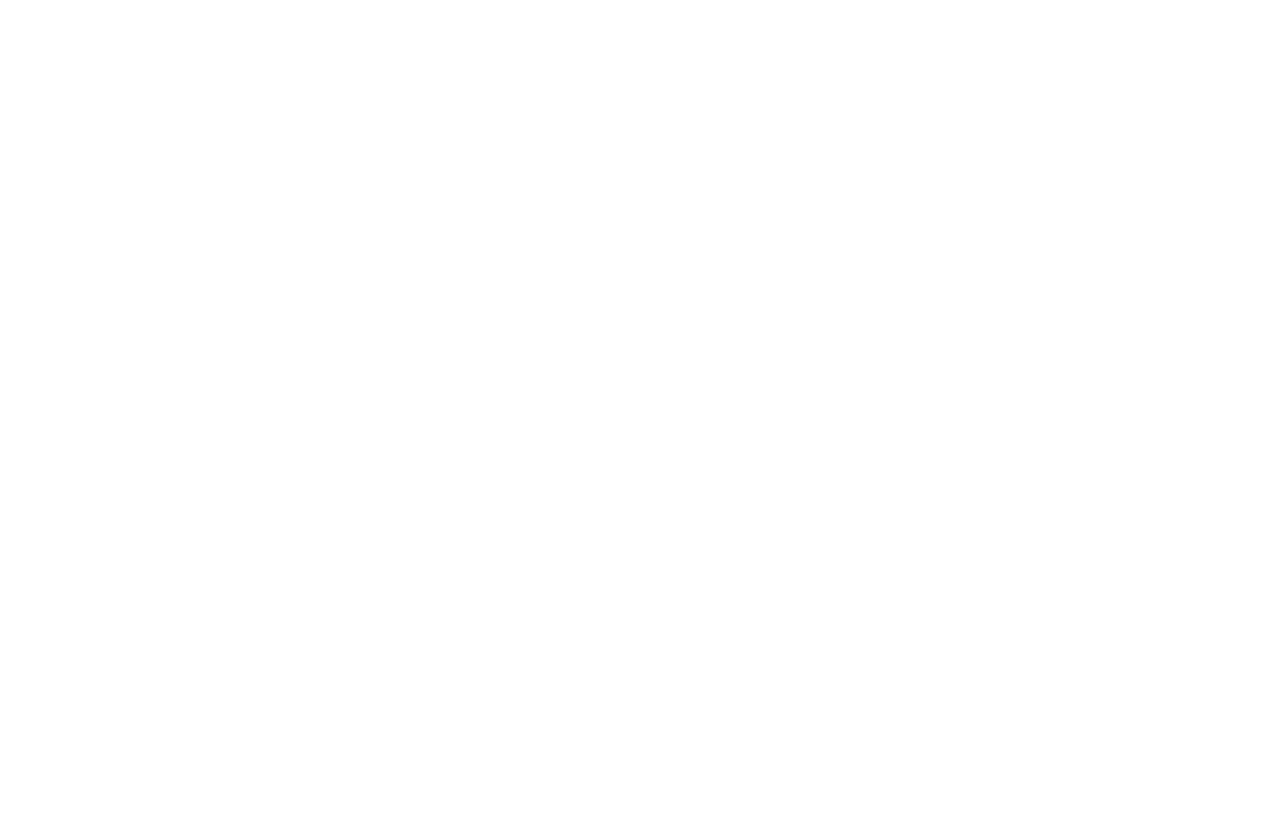
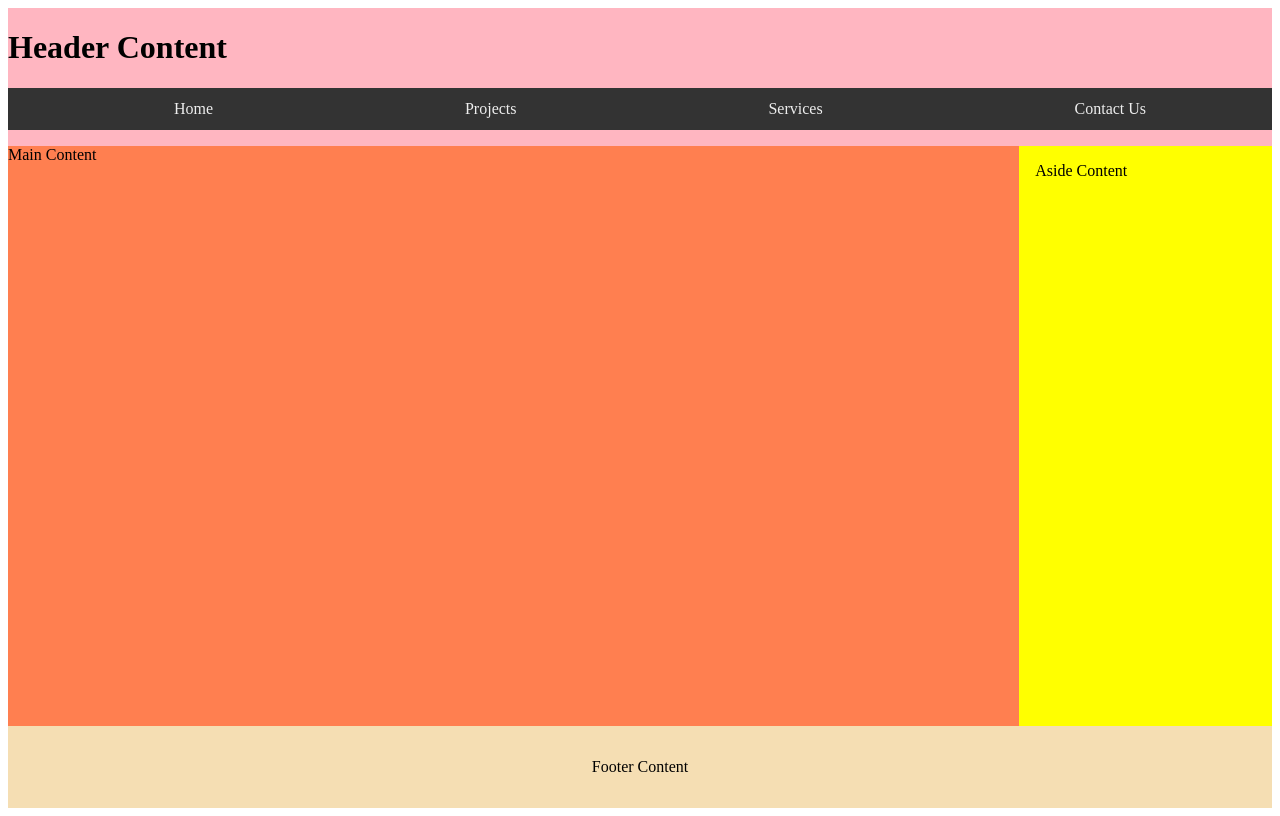
Before and after one commit to owms-droid/wdd131, a plain HTML site: page week01/basic-layout.html in a window 1280 px wide. Drawn offline with Linux system fonts and the light colour scheme.

Commit message:
Commit structure

```diff
--- a/week01/basic-layout.html
+++ b/week01/basic-layout.html
@@ -3,9 +3,23 @@
 <head>
     <meta charset="UTF-8">
     <meta name="viewport" content="width=device-width, initial-scale=1.0">
+    <link rel="stylesheet" href="./styles/layout.css">
     <title>Document</title>
 </head>
 <body>
-
+    <header>
+        <h1 contenteditable>Header Content</h1>
+        <nav>
+            <ul class="navigation wrap">
+                <li><a href="#" title="Home">Home</a></li>
+                <li><a href="#" title="About Us">Projects</a></li>
+                <li><a href="#" title="Our Partners">Services</a></li>
+                <li><a href="#" title="Contact Us">Contact Us</a></li>
+            </ul>
+        </nav>
+    </header>
+    <main contenteditable>Main Content</main>
+    <div class="right-sidebar" contenteditable>Aside Content</div>
+    <footer contenteditable>Footer Content</footer>
 </body>
 </html>
--- a/week01/styles/layout.css
+++ b/week01/styles/layout.css
@@ -0,0 +1,70 @@
+body {
+    display: grid;
+    height: 100vh;
+    grid-template: auto 1fr auto / 0 1fr 20%;
+}
+
+header {
+    background: lightpink;
+    padding: 0rem 0rem 0rem 0rem;
+    grid-column: 1 / 4;
+}
+
+.navigation {
+	list-style: none;
+	display: flex;
+	background-color: #333;
+	align-items: center;
+}
+.navigation li {
+	flex: 1 1 auto; /* difference between auto and 100% flex-basis - turn on link borders to view */
+}
+.navigation a {
+	display: block;
+	color: #eee;
+	padding: 0.75rem;
+	text-decoration: none;
+	text-align: center;
+/* 	border: 1px dotted cyan; */
+}
+.navigation a:hover {
+	font-weight: 700;
+	text-decoration: underline;
+	text-decoration-color: yellow;
+}
+
+.wrap {
+		flex-wrap: wrap;
+}
+
+p {
+	text-align: center;
+	font-size: smaller;
+}
+
+.left-sidebar {
+    background: lightblue;
+    grid-column: 1 / 2;
+}
+
+main {
+    background: coral;
+    grid-column: 2 / 3;
+}
+
+.right-sidebar {
+    background: yellow;
+    grid-column: 3 / 4;
+}
+
+footer {
+    background: wheat;
+    padding: 2rem;
+    text-align: center;
+    grid-column: 1 / 4;
+}
+
+.left-sidebar,
+.right-sidebar {
+    padding: 1rem;
+}
```
